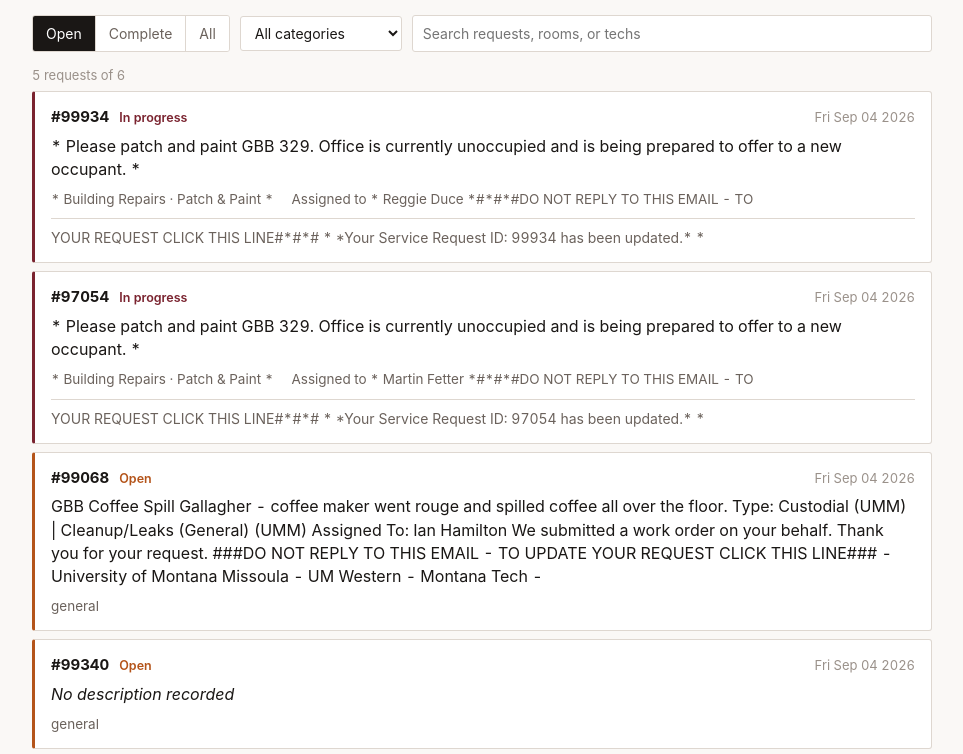
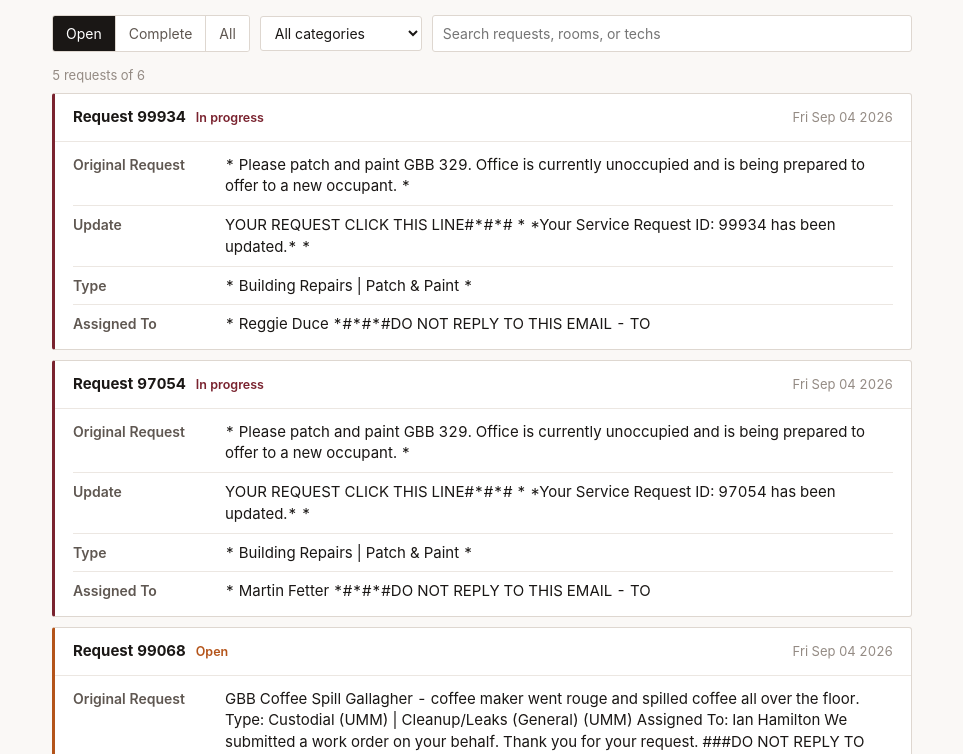
Before and after one commit to reggieduce/facilities-log, a plain HTML site: page index.html in a window 1280 px wide. Shown: the part 89-843 px from the top of the page, without its empty margins (158-1121 px from the left). Drawn offline with Linux system fonts and the light colour scheme.

Commit message:
Refactor styles and improve JavaScript functions
Updated CSS variables for colors and layout adjustments. Refactored JavaScript functions for better clarity and added new field rendering.

```diff
--- a/index.html
+++ b/index.html
@@ -7,9 +7,10 @@
 <style>
   :root {
     --ink: #1a1715;
-    --ink-soft: #6b625c;
-    --ink-faint: #9a918a;
+    --ink-soft: #5f5751;
+    --ink-faint: #948b84;
     --rule: #ded7d0;
+    --rule-soft: #ece7e2;
     --paper: #faf8f6;
     --card: #ffffff;
     --maroon: #7a232f;
@@ -18,7 +19,6 @@
   }
 
   * { box-sizing: border-box; }
-
   html { -webkit-text-size-adjust: 100%; }
 
   body {
@@ -29,9 +29,7 @@
     font-feature-settings: "tnum" 1;
   }
 
-  .wrap { max-width: 940px; margin: 0 auto; padding: 32px 20px 80px; }
-
-  /* ---- masthead ---- */
+  .wrap { max-width: 900px; margin: 0 auto; padding: 32px 20px 80px; }
 
   .masthead {
     display: flex;
@@ -43,155 +41,96 @@
     padding-bottom: 14px;
   }
 
-  .masthead h1 {
-    margin: 0;
-    font-size: 21px;
-    font-weight: 650;
-    letter-spacing: -0.01em;
+  .masthead h1 { margin: 0; font-size: 21px; font-weight: 650; letter-spacing: -0.01em; }
+
+  .tally { display: flex; align-items: baseline; gap: 8px; font-size: 14px; color: var(--ink-soft); }
+  .tally b {
+    font-size: 34px; font-weight: 650; line-height: 1;
+    color: var(--open); letter-spacing: -0.02em;
   }
-
-  .tally {
-    display: flex;
-    align-items: baseline;
-    gap: 8px;
-    font-size: 14px;
-    color: var(--ink-soft);
-  }
-
-  .tally b {
-    font-size: 34px;
-    font-weight: 650;
-    line-height: 1;
-    color: var(--open);
-    letter-spacing: -0.02em;
-  }
-
   .tally.clear b { color: var(--done); }
 
-  /* ---- controls ---- */
-
   .controls {
-    display: flex;
-    gap: 10px;
-    flex-wrap: wrap;
-    align-items: center;
+    display: flex; gap: 10px; flex-wrap: wrap; align-items: center;
     margin: 18px 0 4px;
   }
 
   input[type=search], select {
-    font: inherit;
-    font-size: 14px;
-    color: var(--ink);
-    background: var(--card);
-    border: 1px solid var(--rule);
-    border-radius: 3px;
-    padding: 7px 10px;
+    font: inherit; font-size: 14px; color: var(--ink);
+    background: var(--card); border: 1px solid var(--rule);
+    border-radius: 3px; padding: 7px 10px;
   }
 
   input[type=search] { flex: 1 1 220px; min-width: 0; }
 
   input[type=search]:focus-visible, select:focus-visible, button:focus-visible {
-    outline: 2px solid var(--maroon);
-    outline-offset: 1px;
+    outline: 2px solid var(--maroon); outline-offset: 1px;
   }
 
   .segmented { display: flex; border: 1px solid var(--rule); border-radius: 3px; overflow: hidden; }
-
   .segmented button {
-    font: inherit;
-    font-size: 14px;
-    background: var(--card);
-    color: var(--ink-soft);
-    border: 0;
-    border-right: 1px solid var(--rule);
-    padding: 7px 13px;
-    cursor: pointer;
+    font: inherit; font-size: 14px; background: var(--card); color: var(--ink-soft);
+    border: 0; border-right: 1px solid var(--rule); padding: 7px 13px; cursor: pointer;
   }
-
   .segmented button:last-child { border-right: 0; }
   .segmented button[aria-pressed="true"] { background: var(--ink); color: #fff; }
 
-  .meta {
-    font-size: 13px;
-    color: var(--ink-faint);
-    margin: 14px 0 6px;
-  }
-
-  /* ---- entries ---- */
+  .meta { font-size: 13px; color: var(--ink-faint); margin: 14px 0 8px; }
 
   .entry {
     background: var(--card);
     border: 1px solid var(--rule);
     border-left: 3px solid var(--open);
     border-radius: 3px;
-    padding: 14px 16px;
-    margin-bottom: 8px;
+    margin-bottom: 10px;
   }
 
   .entry[data-status="complete"] { border-left-color: var(--done); }
   .entry[data-status="in progress"] { border-left-color: var(--maroon); }
 
   .entry-head {
-    display: flex;
-    align-items: baseline;
-    gap: 10px;
-    flex-wrap: wrap;
-    margin-bottom: 6px;
+    display: flex; align-items: baseline; gap: 10px; flex-wrap: wrap;
+    padding: 12px 18px;
+    border-bottom: 1px solid var(--rule-soft);
   }
 
-  .req-id {
-    font-variant-numeric: tabular-nums;
-    font-weight: 650;
-    font-size: 15px;
-  }
+  .req-id { font-variant-numeric: tabular-nums; font-weight: 650; font-size: 15px; }
 
-  .status {
-    font-size: 12.5px;
-    font-weight: 600;
-    color: var(--open);
-  }
-
+  .status { font-size: 12.5px; font-weight: 600; color: var(--open); }
   .entry[data-status="complete"] .status { color: var(--done); }
   .entry[data-status="in progress"] .status { color: var(--maroon); }
 
   .when { font-size: 13px; color: var(--ink-faint); margin-left: auto; }
 
-  .desc { margin: 0 0 8px; line-height: 1.45; }
+  .fields { margin: 0; padding: 4px 18px 14px; }
 
-  .facts {
-    display: flex;
-    flex-wrap: wrap;
-    gap: 6px 18px;
-    font-size: 13.5px;
-    color: var(--ink-soft);
+  .field {
+    display: grid;
+    grid-template-columns: 138px 1fr;
+    gap: 4px 14px;
+    padding: 8px 0;
+    border-bottom: 1px solid var(--rule-soft);
   }
 
-  .update {
-    margin: 9px 0 0;
-    padding-top: 9px;
-    border-top: 1px solid var(--rule);
-    font-size: 14px;
-    color: var(--ink-soft);
-    line-height: 1.45;
-  }
+  .field:last-child { border-bottom: 0; padding-bottom: 0; }
 
-  /* ---- states ---- */
+  .field dt { font-size: 14px; font-weight: 600; color: var(--ink-soft); }
+  .field dd { margin: 0; font-size: 15px; line-height: 1.45; }
+  .field dd.muted { color: var(--ink-faint); }
 
   .state {
-    border: 1px dashed var(--rule);
-    border-radius: 3px;
-    padding: 34px 22px;
-    text-align: center;
-    color: var(--ink-soft);
+    border: 1px dashed var(--rule); border-radius: 3px;
+    padding: 34px 22px; text-align: center; color: var(--ink-soft);
   }
-
   .state p { margin: 0 0 6px; }
   .state p:last-child { margin: 0; font-size: 14px; color: var(--ink-faint); }
   .state code { font-size: 13px; background: #f0ebe6; padding: 1px 5px; border-radius: 2px; }
 
-  @media (max-width: 560px) {
+  @media (max-width: 620px) {
     .wrap { padding: 22px 14px 60px; }
     .when { margin-left: 0; width: 100%; }
+    .field { grid-template-columns: 1fr; gap: 2px; padding: 9px 0; }
+    .field dt { font-size: 13px; }
   }
 </style>
 </head>
@@ -237,6 +176,11 @@ function sortKey(e) {
   return isNaN(d) ? 0 : d;
 }
 
+function field(label, value) {
+  if (!value) return '';
+  return '<div class="field"><dt>' + label + '</dt><dd>' + esc(value) + '</dd></div>';
+}
+
 function render() {
   var q = document.getElementById('q').value.trim().toLowerCase();
   var cat = document.getElementById('cat').value;
@@ -274,23 +218,28 @@ function render() {
   list.innerHTML = rows.map(function (e) {
     var label = e.status === 'complete' ? 'Complete'
               : e.status === 'in progress' ? 'In progress' : 'Open';
-    var date = e.closedOn || e.eventDate || e.created || '';
-    var facts = [];
-    if (e.category) facts.push('<span>' + esc(e.category) +
-      (e.subcategory ? ' · ' + esc(e.subcategory) : '') + '</span>');
-    if (e.assignedTo) facts.push('<span>Assigned to ' + esc(e.assignedTo) + '</span>');
 
-    var note = e.closingComments || e.update || '';
+    var type = e.category
+      ? e.category + (e.subcategory ? ' | ' + e.subcategory : '')
+      : '';
+
+    var body = e.description
+      ? field('Original Request', e.description)
+      : '<div class="field"><dt>Original Request</dt><dd class="muted">Not recorded</dd></div>';
+
+    body += field('Update', e.update);
+    body += field('Closing Comments', e.closingComments);
+    body += field('Type', type);
+    body += field('Assigned To', e.assignedTo);
+    body += field('Closed On', e.closedOn);
 
     return '<article class="entry" data-status="' + esc(e.status || 'open') + '">' +
       '<div class="entry-head">' +
-        '<span class="req-id">#' + esc(e.id) + '</span>' +
+        '<span class="req-id">Request ' + esc(e.id) + '</span>' +
         '<span class="status">' + label + '</span>' +
-        (date ? '<span class="when">' + esc(date) + '</span>' : '') +
+        (e.eventDate ? '<span class="when">' + esc(e.eventDate) + '</span>' : '') +
       '</div>' +
-      '<p class="desc">' + (esc(e.description) || '<em>No description recorded</em>') + '</p>' +
-      (facts.length ? '<div class="facts">' + facts.join('') + '</div>' : '') +
-      (note ? '<p class="update">' + esc(note) + '</p>' : '') +
+      '<dl class="fields">' + body + '</dl>' +
     '</article>';
   }).join('');
 }
@@ -313,17 +262,21 @@ function boot(data) {
   document.getElementById('tallyLabel').textContent =
     open === 0 ? 'nothing open' : (open === 1 ? 'request open' : 'requests open');
 
+  var sel = document.getElementById('cat');
+  var keep = sel.value;
+  sel.innerHTML = '<option value="">All categories</option>';
+
   var cats = [];
   entries.forEach(function (e) {
     if (e.category && cats.indexOf(e.category) === -1) cats.push(e.category);
   });
   cats.sort();
-  var sel = document.getElementById('cat');
   cats.forEach(function (c) {
     var o = document.createElement('option');
     o.value = c; o.textContent = c;
     sel.appendChild(o);
   });
+  sel.value = keep;
 
   document.getElementById('controls').hidden = false;
   render();
@@ -342,26 +295,26 @@ document.querySelectorAll('.segmented button').forEach(function (b) {
 document.getElementById('q').addEventListener('input', render);
 document.getElementById('cat').addEventListener('change', render);
 
+function load(initial) {
   fetch('./log.json?v=' + Date.now())
     .then(function (r) {
       if (!r.ok) throw new Error(r.status);
       return r.json();
     })
-  .then(boot)
+    .then(function (data) {
+      if (initial || JSON.stringify(data) !== JSON.stringify(entries)) boot(data);
+    })
     .catch(function (err) {
+      if (!initial) return;
       document.getElementById('list').innerHTML =
         '<div class="state"><p>Could not load the log.</p>' +
         '<p>Check that <code>log.json</code> sits next to this page and contains valid JSON. (' +
         esc(err.message) + ')</p></div>';
     });
-  setInterval(function () {
-  fetch('./log.json?v=' + Date.now())
-    .then(function (r) { return r.json(); })
-    .then(function (data) {
-      if (JSON.stringify(data) !== JSON.stringify(entries)) boot(data);
-    })
-    .catch(function () {});
-}, 60000);
+}
+
+load(true);
+setInterval(function () { load(false); }, 60000);
 </script>
 </body>
 </html>
```
Lines whose indentation alone changed are shown as unchanged.
